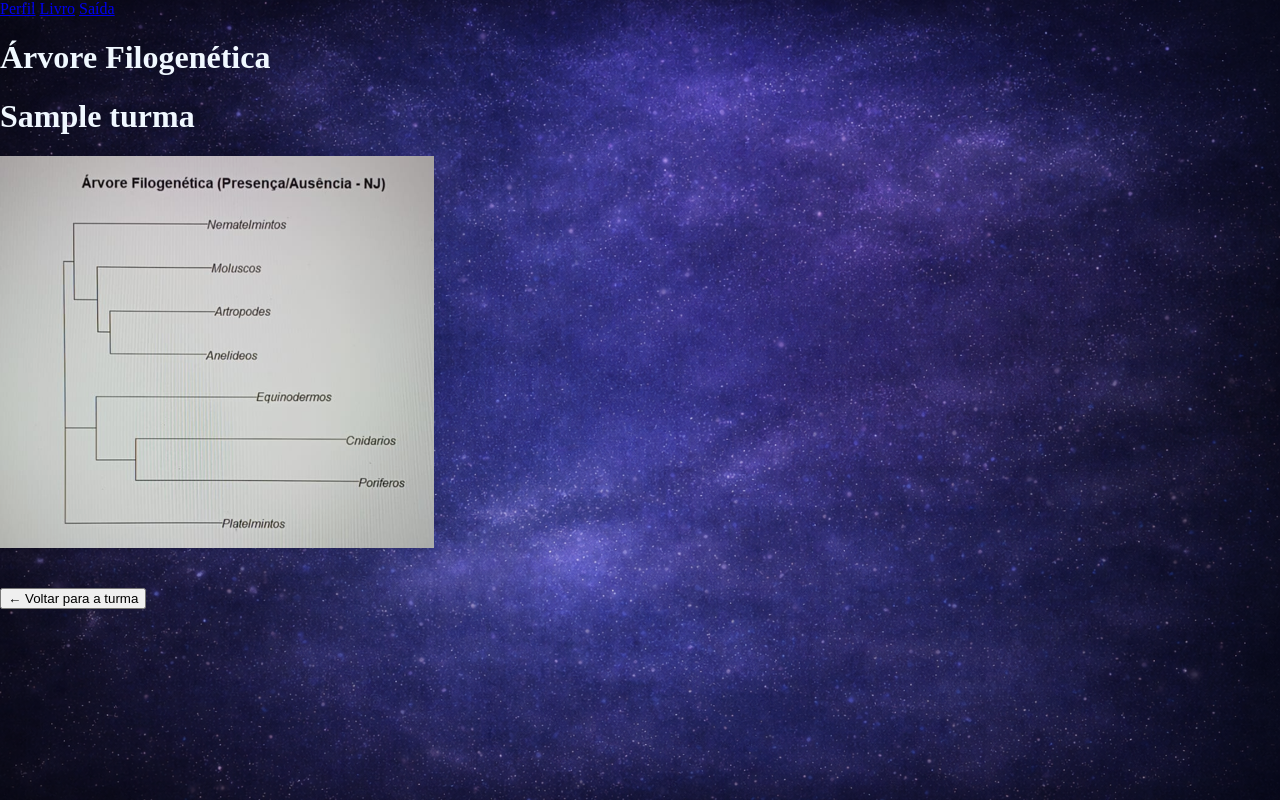
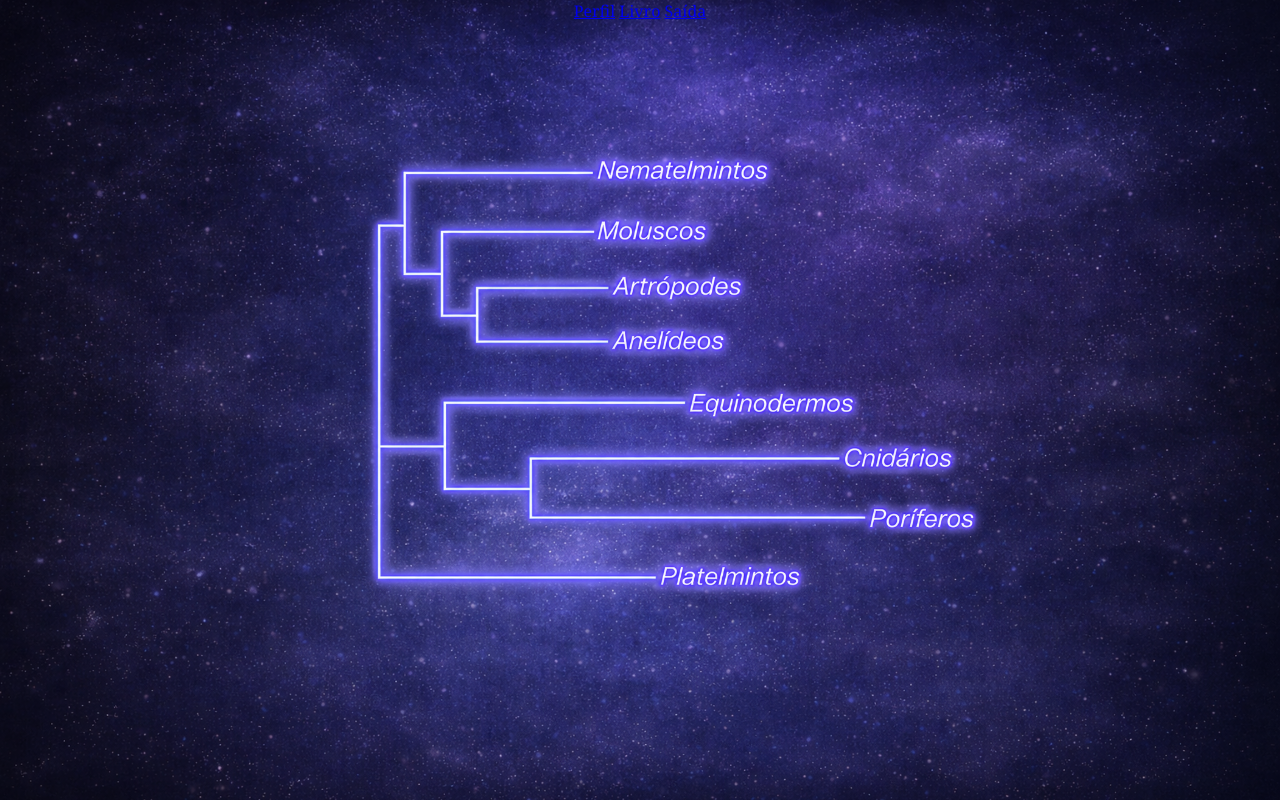
Before and after one commit to isadoravalentinabento/reinoAnimalia, a PHP site: page /SalaArvore.php?id=1 in a window 1280 px wide. Run offline with PHP 8.4, Linux system fonts and the light colour scheme; the visitor is signed in with stand-in values (Sample User, id 1); tables that the repository leaves empty hold one stand-in row (values such as "Sample post").

Commit message:
criação de novos filos, mapeamento da imagem, e agora tem um js que mepa junto caso alguém mude o tamanho da imagem não perde as coordenadas

```diff
--- a/SalaArvore.php
+++ b/SalaArvore.php
@@ -22,37 +22,30 @@ $turma = $comando->fetch();
     <meta charset="UTF-8">
     <meta name="viewport" content="width=device-width, initial-scale=1.0">
     <title>árvore</title>
-    <link rel="stylesheet" href="css/SalaArvore.css?=2">
+    <link rel="stylesheet" href="css/SalaArvore.css?v=4">
 </head>
 
 <body>
-    <h1>Árvore Filogenética</h1>
-    <h1><?=$turma['nome_turma']?></h1>
+   <div class="sala">
 
-    <div class="sala">
 
-    <img src="img/arvorefilogenetica.png"
-         usemap="#image-map"
-         class="arvore">
 
-    <map name="image-map">
+<img src="img/arvore.png" usemap="#image-map" class="arvore" id="arvore">
 
-        <area
-            alt="Nematelmintos"
-            title="Nematelmintos"
-            href="Filo01.php?id=<?=$id_turma?>"
-            coords="96,62,94,68,101,74,108,74,114,76,121,78,129,78,136,79,143,79,149,81,156,80,163,79,169,79,175,80,183,81,190,81,197,80,203,79,210,77,219,77,226,78,231,83,239,82,250,83,259,82,263,78,273,79,284,79,295,77,298,64,287,57"
-            shape="poly">
-
-    </map>
+<map name="image-map">
+    <area target="" alt="nematelmintos" title="nematelmintos" href="Filo01.php?id=<?=$id_turma?>" coords="534,117,545,115,555,115,555,120,576,122,591,115,601,117,618,119,628,119,635,120,646,114,657,114,648,122,677,125,701,124,721,122,748,122,765,122,783,120,799,120,807,122,817,122,835,124,841,115,848,120,848,128,859,127,874,127,890,127,901,128,913,128,926,130,945,130,958,130,971,130,981,132,996,132,1007,132,1022,132,1033,132,1046,132,1061,132,1075,132,1087,132,1101,133,1113,132,1124,132,1135,132,1137,119,1140,106,1129,93,1114,89,1091,85,1072,83,1041,83,1017,80,981,80,940,83,911,85,869,86,848,88,828,93,830,101,815,106,747,111,732,107,693,111,623,114,591,112,573,114,531,189,529,111,537,167,531,111,531,117,570,112" shape="poly">
+    <area target="" alt="Molusco" title="Molusco" href="Filo02.php?id=<?=$id_turma?>" coords="592,211,588,215,602,219,615,219,628,216,638,219,653,218,666,218,682,218,698,219,713,216,727,216,747,216,771,218,786,218,812,216,827,216,840,218,851,219,851,228,867,228,877,229,893,231,908,232,924,234,935,234,952,231,965,232,984,232,1004,234,1023,234,1033,231,1038,219,1036,202,1033,185,1009,190,973,193,955,189,929,189,908,185,880,184,849,187,838,197,820,200,802,203" shape="poly">
+    <area target="" alt="Artropodes" title="Artropodes" href="Filo03.php?id=<?=$id_turma?>" coords="649,306,664,312,688,310,713,310,735,309,763,310,784,312,809,309,828,310,843,310,862,309,869,319,883,322,909,323,939,323,961,323,978,325,1004,325,1031,327,1059,325,1074,327,1096,325,1096,294,1080,280,1044,275,1012,276,981,280,955,276,935,278,921,281,887,278,874,297" shape="poly">
+    <area target="" alt="anelideos" title="anelideos" href="Filo04.php?id=<?=$id_turma?>" coords="654,392,661,402,685,400,701,398,727,400,744,400,770,398,794,402,814,398,830,400,843,402,856,402,861,397,866,405,874,411,900,416,918,413,945,413,978,413,996,413,1018,413,1039,416,1059,413,1064,389,1064,376,1044,374,1009,369,986,369,968,366,937,371,922,374,898,367,872,374,856,377,856,384" shape="poly">
+    <area target="" alt="Equinodermos" title="Equinodermos" href="Filo05.php?id=<?=$id_turma?>" coords="597,494,630,499,714,496,779,497,849,496,935,496,981,497,996,509,1031,522,1065,520,1104,519,1129,519,1161,520,1197,519,1231,519,1264,519,1277,517,1280,491,1269,475,1221,470,1163,467,1101,468,1049,470,992,470,970,486,890,488" shape="poly">
+    <area target="" alt="Cnidarios" title="Cnidarios" href="Filo06.php?id=<?=$id_turma?>" coords="739,584,739,592,929,590,1091,588,1238,587,1248,605,1290,611,1345,614,1392,613,1438,611,1451,588,1441,564,1389,556,1345,554,1293,554,1244,569,1178,579" shape="poly">
+    <area target="" alt="Poriferos" title="Poriferos" href="Filo07.php?id=<?=$id_turma?>" coords="742,679,740,689,929,686,1135,688,1285,686,1288,702,1314,712,1389,714,1454,715,1478,714,1480,678,1470,665,1425,658,1378,652,1342,658,1303,662,1293,675" shape="poly">
+    <area target="" alt="Platelmintos" title="Platelmintos" href="Filo08.php?id=<?=$id_turma?>" coords="492,780,488,787,761,787,866,785,940,784,942,800,1013,805,1101,805,1163,805,1192,805,1192,774,1184,757,1111,753,1069,746,1022,749,952,753,940,771" shape="poly">
+</map>
 
 </div>
 <br><br>
 
-<a href="Turma.php?id=<?=$id_turma?>">
-    <button>← Voltar para a turma</button>
-
-
-</a>
+<script src="js/mapArvore.js"></script>
 </body>
 </html>
--- a/css/SalaArvore.css
+++ b/css/SalaArvore.css
@@ -1,12 +1,76 @@
 body {
     margin: 0;
+
+    min-height: 100vh;
+
     background-image: url("../img/fundo 3d.png");
+
     background-position: center;
+
     background-size: cover;
+
     background-repeat: no-repeat;
+
     background-attachment: fixed;
-    overflow: hidden;
+
+    font-family: Georgia, "Times New Roman", serif;
+
+    text-align: center;
 }
+
 h1 {
     color: aliceblue;
+
+    margin: 20px 0 10px;
+
+    font-size: 28px;
 }
+.sala {
+    display: flex;
+
+    justify-content: center;
+    align-items: center;
+
+    margin-top: 80px;
+}
+
+
+/* IMAGEM DA ÁRVORE */
+
+.arvore {
+    max-width: 90%;
+
+    max-height: 65vh;
+
+    object-fit: contain;
+
+    border-radius: 15px;
+}
+a button {
+    width: 180px;
+
+    height: 40px;
+
+    border: none;
+
+    border-radius: 20px;
+
+    background-color: #7042d3;
+
+    color: white;
+
+    font-family: Georgia, "Times New Roman", serif;
+
+    font-size: 17px;
+
+    cursor: pointer;
+
+    transition: 0.3s;
+}
+
+
+a button:hover {
+    background-color: #8b63e3;
+
+    transform: scale(1.05);
+}
--- /dev/null
+++ b/js/mapArvore.js
@@ -0,0 +1,47 @@
+
+    const imagem = document.getElementById("arvore");
+
+    function redimensionarMapa() {
+
+        const larguraOriginal = imagem.naturalWidth;
+        const alturaOriginal = imagem.naturalHeight;
+
+        const larguraAtual = imagem.width;
+        const alturaAtual = imagem.height;
+
+        const proporcaoX = larguraAtual / larguraOriginal;
+        const proporcaoY = alturaAtual / alturaOriginal;
+
+        const areas = document.querySelectorAll("map area");
+
+        areas.forEach(function(area) {
+
+            if (!area.dataset.coordsOriginal) {
+                area.dataset.coordsOriginal = area.coords;
+            }
+
+            const coordsOriginal = area.dataset.coordsOriginal
+                .split(",")
+                .map(Number);
+
+            const novasCoords = coordsOriginal.map(function(coord, index) {
+
+                if (index % 2 === 0) {
+                    return Math.round(coord * proporcaoX);
+                } else {
+                    return Math.round(coord * proporcaoY);
+                }
+
+            });
+
+            area.coords = novasCoords.join(",");
+        });
+    }
+
+    imagem.addEventListener("load", redimensionarMapa);
+
+    window.addEventListener("resize", redimensionarMapa);
+
+    if (imagem.complete) {
+        redimensionarMapa();
+    }
```
Also changed, not shown: Filo02.php (added), Filo03.php (added), Filo04.php (added), Filo05.php (added), Filo06.php (added), Filo07.php (added), Filo08.php (added), img/arvore.png (added), img/arvoreFilogenetica02.png (added).
